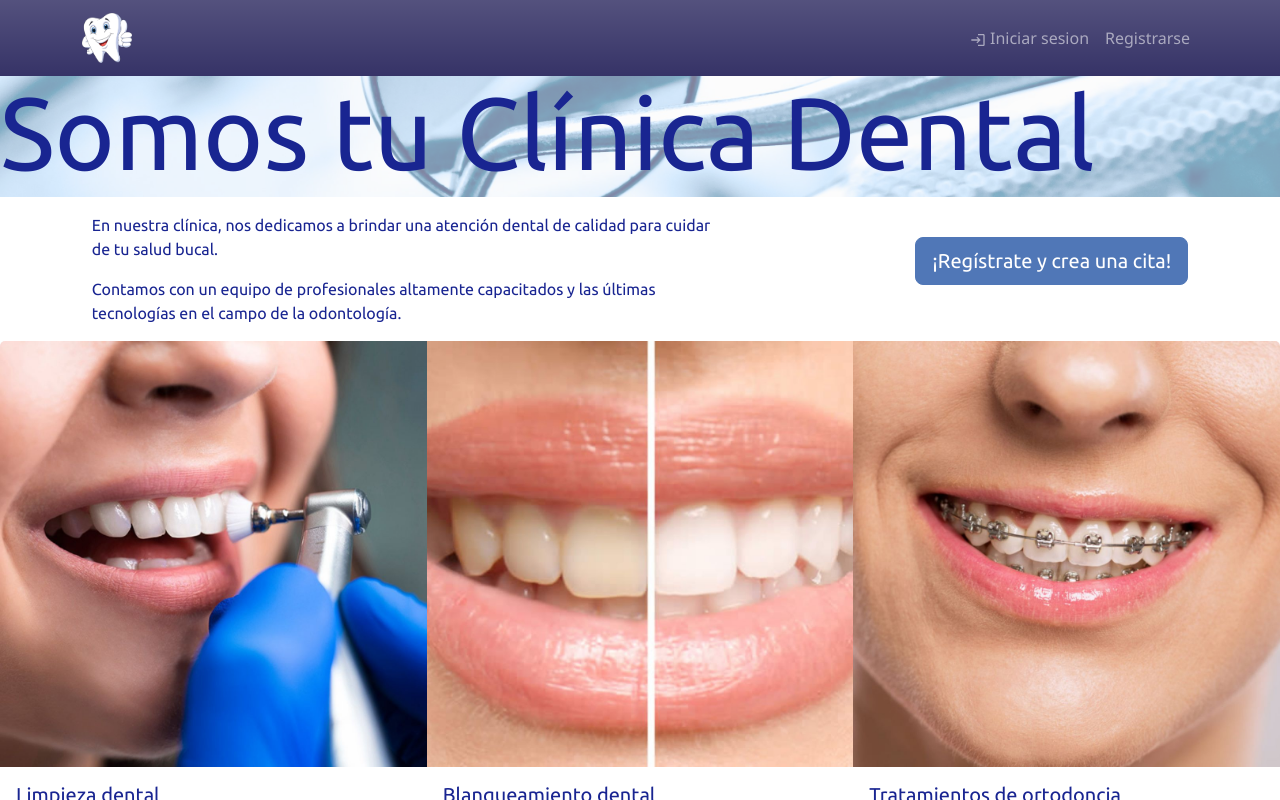
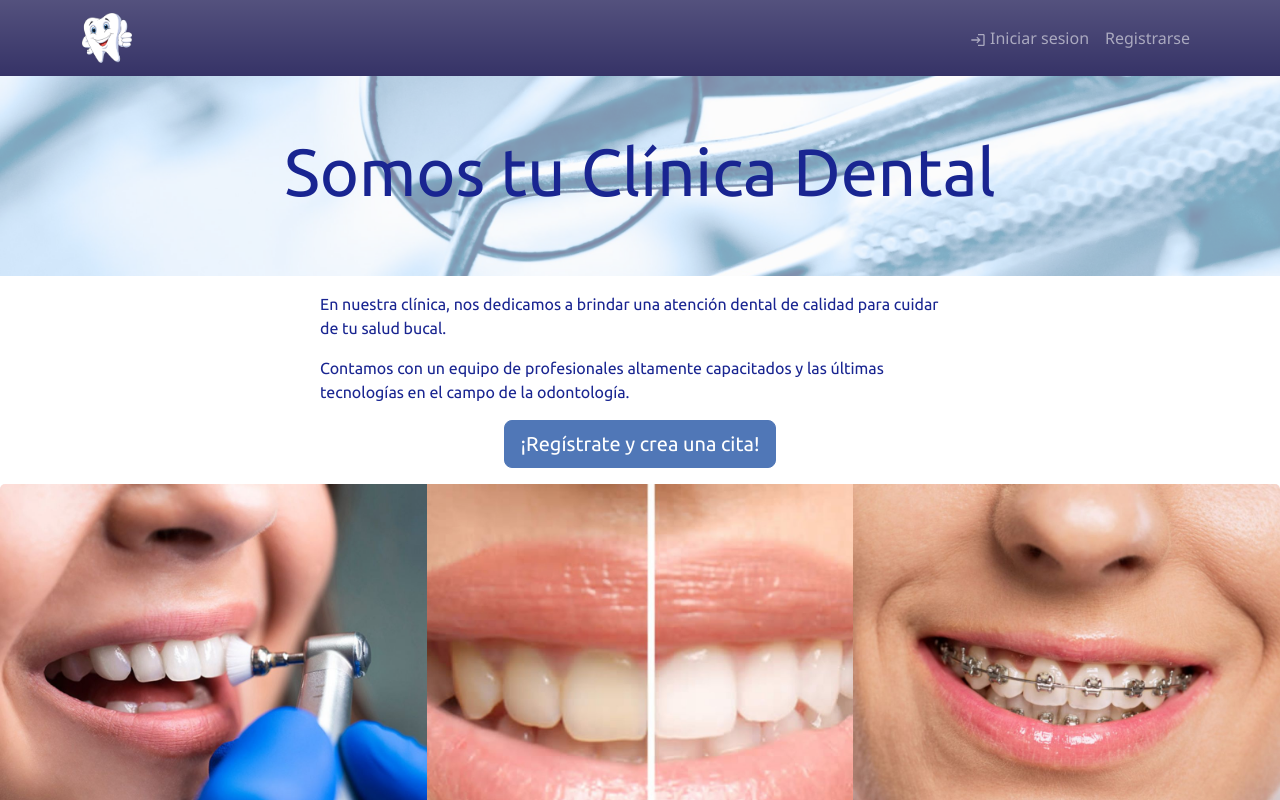
Before and after one commit to fran1893/dentalClinicFrontend, a React (Vite) app: page / in a window 1280 px wide. Shown: the top 800 px of the page. Built offline with nearby package versions, Linux system fonts and the light colour scheme.

Commit message:
Update home view styles

```diff
--- a/src/containers/home/Home.scss
+++ b/src/containers/home/Home.scss
@@ -4,7 +4,7 @@
     font-family: "Ubuntu", sans-serif;
     color: rgb(25, 37, 145);
     background-color: white;
-    // height: 100vh;
+
     .welcome {
         background-image: url(../../assets/home-header.jpg);
         background-position: center center;
@@ -13,10 +13,9 @@
 
         .welcomeText {
             display: flex;
-            flex-direction: column;
-            // font-weight: bold;
-            font-size: 2em;
-            align-items: start;
+            font-size: 1.3em;
+            align-items: center;
+            justify-content: center;
             background-color: rgba(255, 255, 255, 0.5);
             height: 100%;
         }
@@ -30,7 +29,7 @@
         }
         .paragraphsAndButton {
             display: flex;
-            justify-content: space-around;
+            flex-direction: column;
             align-items: center;
         }
 
@@ -48,3 +47,11 @@
         }
     }
 }
+
+@media(min-width: 1112px){
+    .Home{
+        .welcome .welcomeText{
+            min-height: 200px;
+        }
+    }
+}
```
